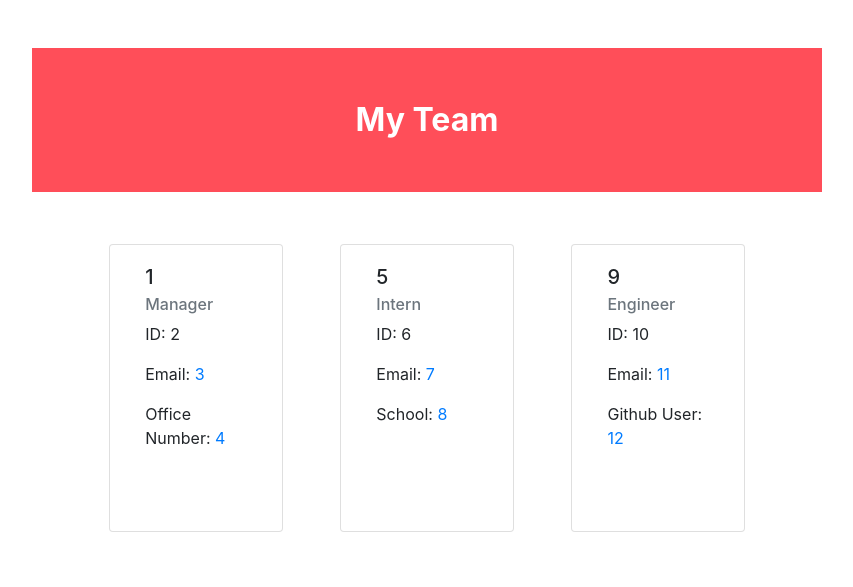
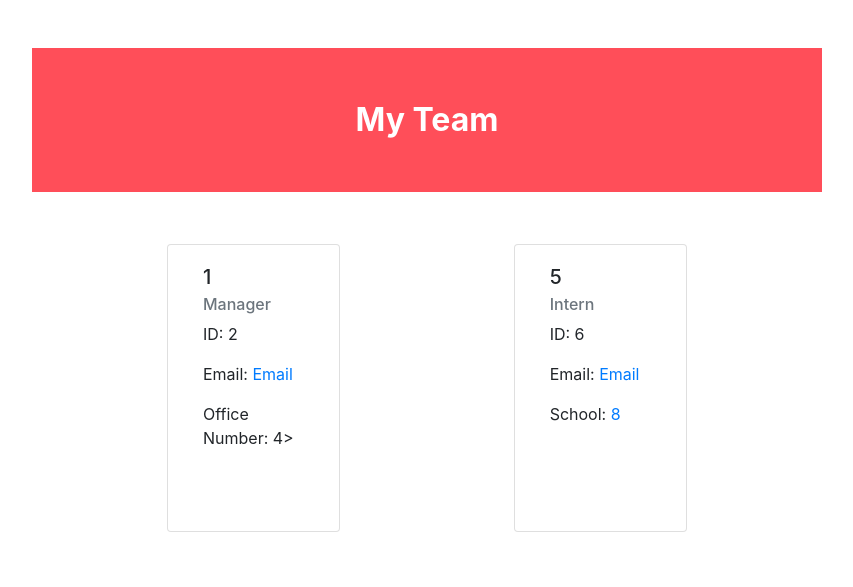
Before and after one commit to vesnathan/appTeamProfileGen, a website: page employees.html in a window 1280 px wide. Shown: the whole page, without its empty margins (213-1066 px from the left). Drawn offline with nearby package versions, Linux system fonts and the light colour scheme.

Commit message:
Fixed card print info

```diff
--- a/employees.html
+++ b/employees.html
@@ -41,7 +41,7 @@
                         <h5 class="card-title">1</h5>
                         <h6 class="card-subtitle mb-2 text-muted">Manager</h6>
                         <p class="card-text">ID: 2</p>
-                        <p class="card-text">Email: <a href="#" class="card-link">3</a></p><p class="card-text">Office Number: <a href="#" class="card-link">4</a></p><p class="card-text"><a href="#" class="card-link"></a></p>
+                        <p class="card-text">Email: <a href="mailto:3" class="card-link">Email</a></p><p class="card-text">Office Number: 4></p><p class="card-text"><a href="#" class="card-link"></a></p>
                     </div>
                 </div>
                 <div class="card col-3 m-1" style="width: 18rem;">
@@ -49,15 +49,7 @@
                         <h5 class="card-title">5</h5>
                         <h6 class="card-subtitle mb-2 text-muted">Intern</h6>
                         <p class="card-text">ID: 6</p>
-                        <p class="card-text">Email: <a href="#" class="card-link">7</a></p><p class="card-text">School: <a href="#" class="card-link">8</a></p><p class="card-text"><a href="#" class="card-link"></a></p>
-                    </div>
-                </div>
-                <div class="card col-3 m-1" style="width: 18rem;">
-                    <div class="card-body">
-                        <h5 class="card-title">9</h5>
-                        <h6 class="card-subtitle mb-2 text-muted">Engineer</h6>
-                        <p class="card-text">ID: 10</p>
-                        <p class="card-text">Email: <a href="#" class="card-link">11</a></p><p class="card-text">Github User: <a href="#" class="card-link">12</a></p><p class="card-text"><a href="#" class="card-link"></a></p>
+                        <p class="card-text">Email: <a href="mailto:7" class="card-link">Email</a></p><p class="card-text">School: <a href="#" class="card-link">8</a></p><p class="card-text"><a href="#" class="card-link"></a></p>
                     </div>
                 </div>
     </section>
--- a/index.js
+++ b/index.js
@@ -2,7 +2,7 @@ const Employee = require("./lib/Employee.js");
 const Manager = require("./lib/Manager.js");
 const Engineer = require("./lib/Engineer.js");
 const Intern = require("./lib/Intern.js");
-const {mainHtml} = require("./src/template.js");
+const mainHtml = require("./src/template.js");
 const Renderer = require("./dist/render.js");
 const inquirer = require("inquirer");
 const { getConsoleOutput } = require("@jest/console");
@@ -28,7 +28,9 @@ let mainQuestions = [{
 ];
 
 let myEmployees = [];
+
 let data = [];
+
 function printPage() {
     console.clear();
     console.log("EXIT");
--- a/src/template.js
+++ b/src/template.js
@@ -43,4 +43,4 @@ let mainHtml = `
 
 
 
-module.exports = {mainHtml}
+module.exports = mainHtml;
```
Also changed, not shown: dist/render.js.
